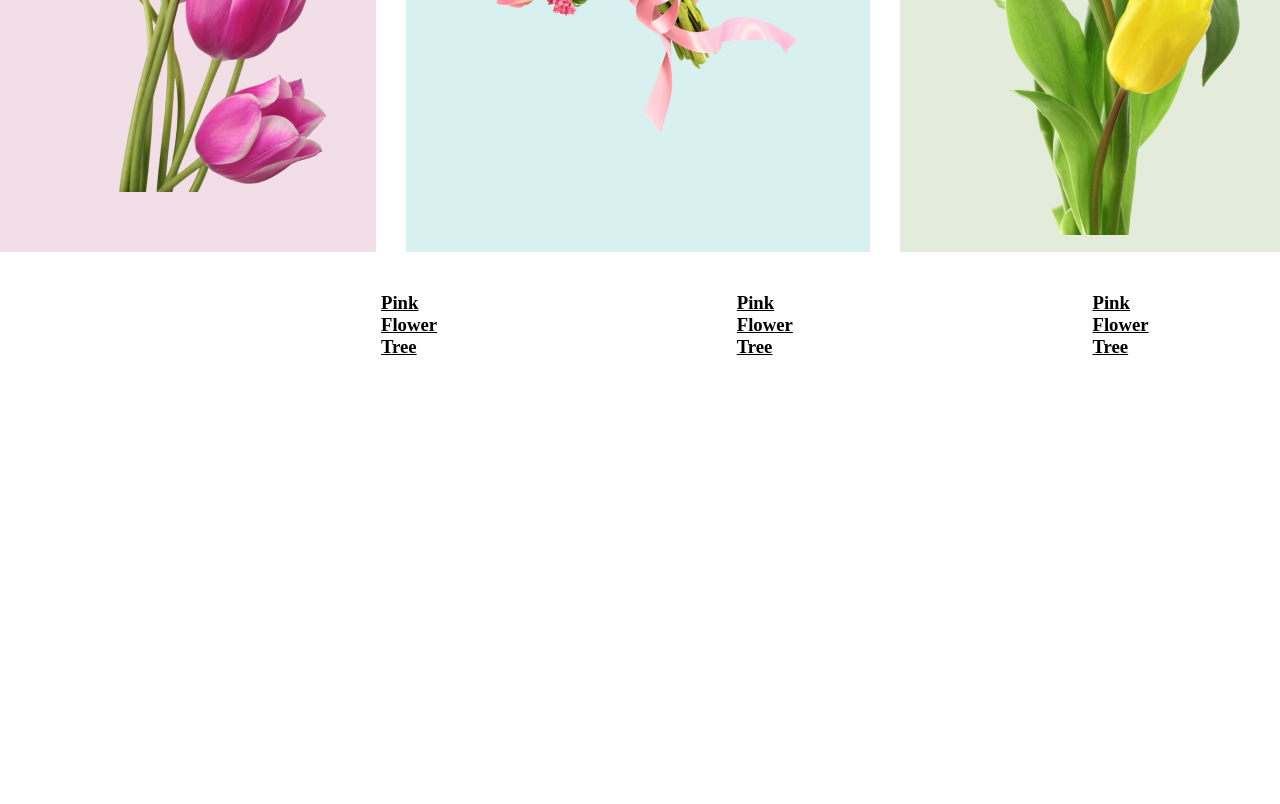
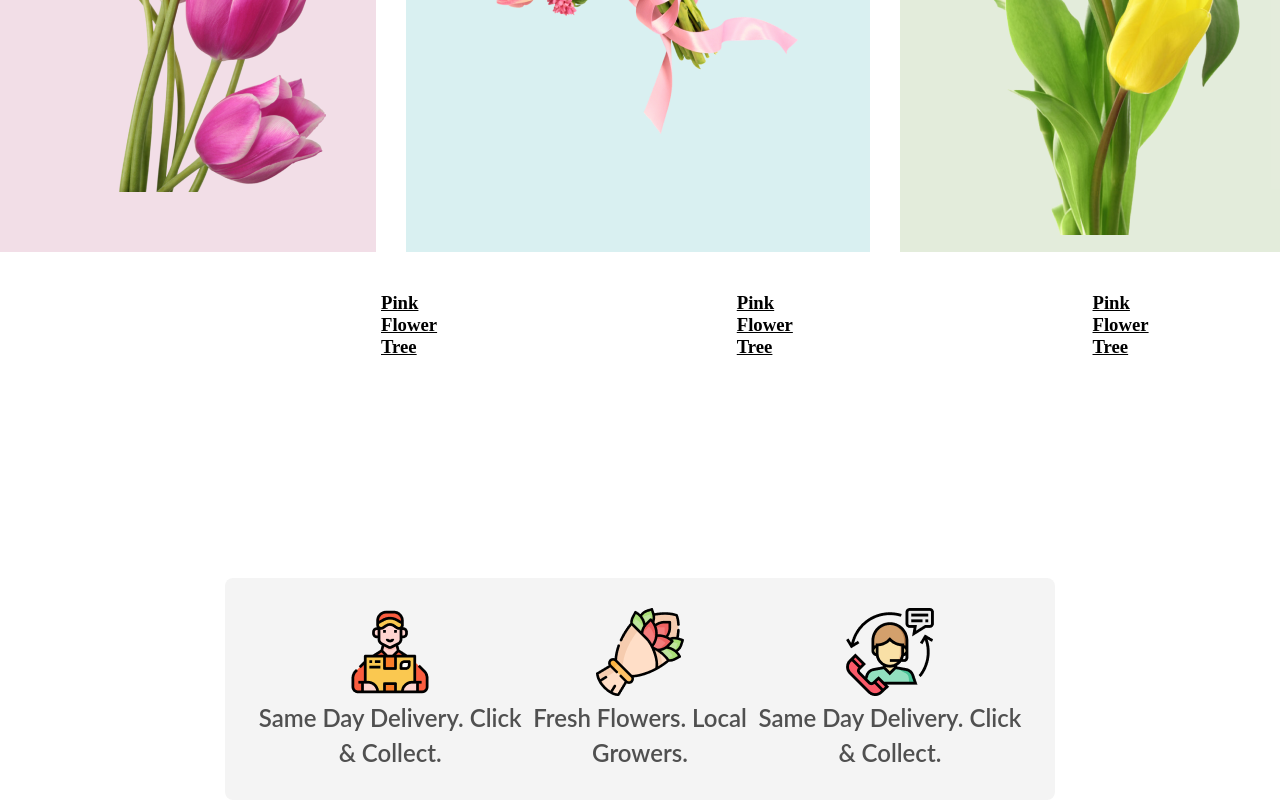
Before and after one commit to JibonMallick/Flower-assignment-1, a plain HTML site: page index.html in a window 1280 px wide. Shown: the part 1336-2140 px from the top of the page. Drawn offline with Linux system fonts and the light colour scheme.

Commit message:
second-page-box-add

```diff
--- a/index.html
+++ b/index.html
@@ -24,6 +24,7 @@
 
     </header>
     <main>
+        <!----Second-page-->
         <section class="second-page">
             <h2 class="second-page-title">Our Featured Flowers</h2>
             <p class="second-page-para">It is a long established fact that a reader will be distracted by <br> the readable content of a page when looking at its layout.</p>
@@ -55,6 +56,23 @@
             </div>
            </div>
 
+           <div class="second-page-box">
+            <div class="spb-1">
+                <img src="./Flower Asset/Group 57.png" alt="">
+                <h6 class="flower-info-des">Same Day Delivery. Click & Collect.</h6>
+            </div>
+            <div class="spb-1">
+                <img src="./Flower Asset/Group 58.png" alt="">
+                <h6 class="flower-info-des">Fresh Flowers. Local Growers.</h6>
+            </div>
+            <div class="spb-1">
+                <img src="./Flower Asset/Group 59.png" alt="">
+                <h6 class="flower-info-des">Same Day Delivery. Click & Collect.</h6>
+            </div>
+
+           </div>
+
+
 
 
         </section>
--- a/style.css
+++ b/style.css
@@ -123,7 +123,8 @@
     margin: auto;
     padding: 50px;
 }
-.flower-info-div{
+
+.flower-info-div {
     display: flex;
     padding-left: 381px;
     padding-right: 381px;
@@ -132,3 +133,24 @@
     margin: auto;
 
 }
+
+.second-page-box {
+    display: flex;
+    border-radius: 8px;
+    background: rgba(39, 39, 39, 0.05);
+    margin: 220px 225px 100px 225px;
+    padding: 30px;
+    justify-content: space-around;
+    text-align: center;
+
+}
+
+.flower-info-des {
+    color: rgba(39, 39, 39, 0.80);
+    text-align: center;
+    font-family: Lato;
+    font-size: 24px;
+    font-style: normal;
+    font-weight: 600;
+    line-height: 35px;
+}
```
